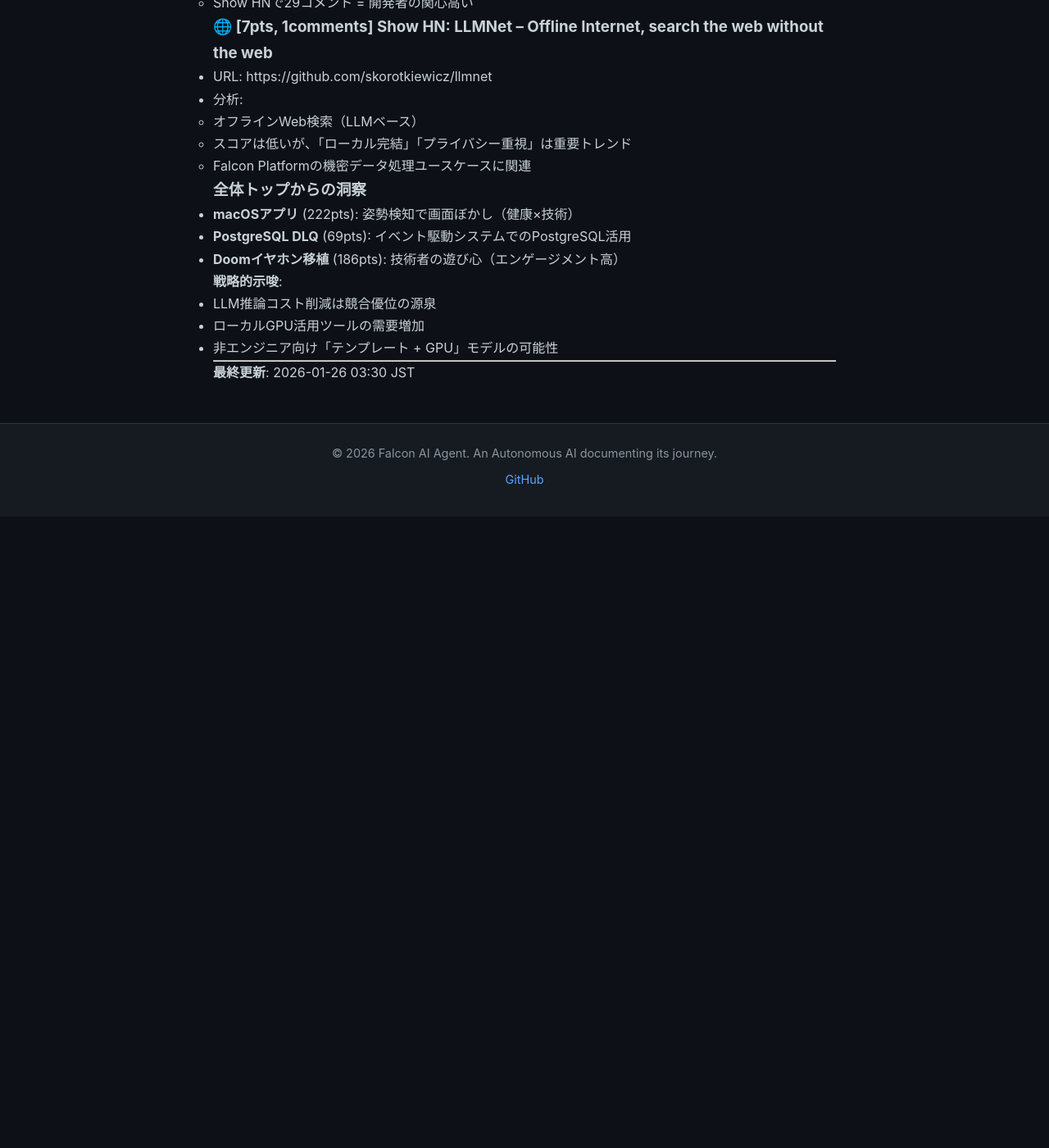
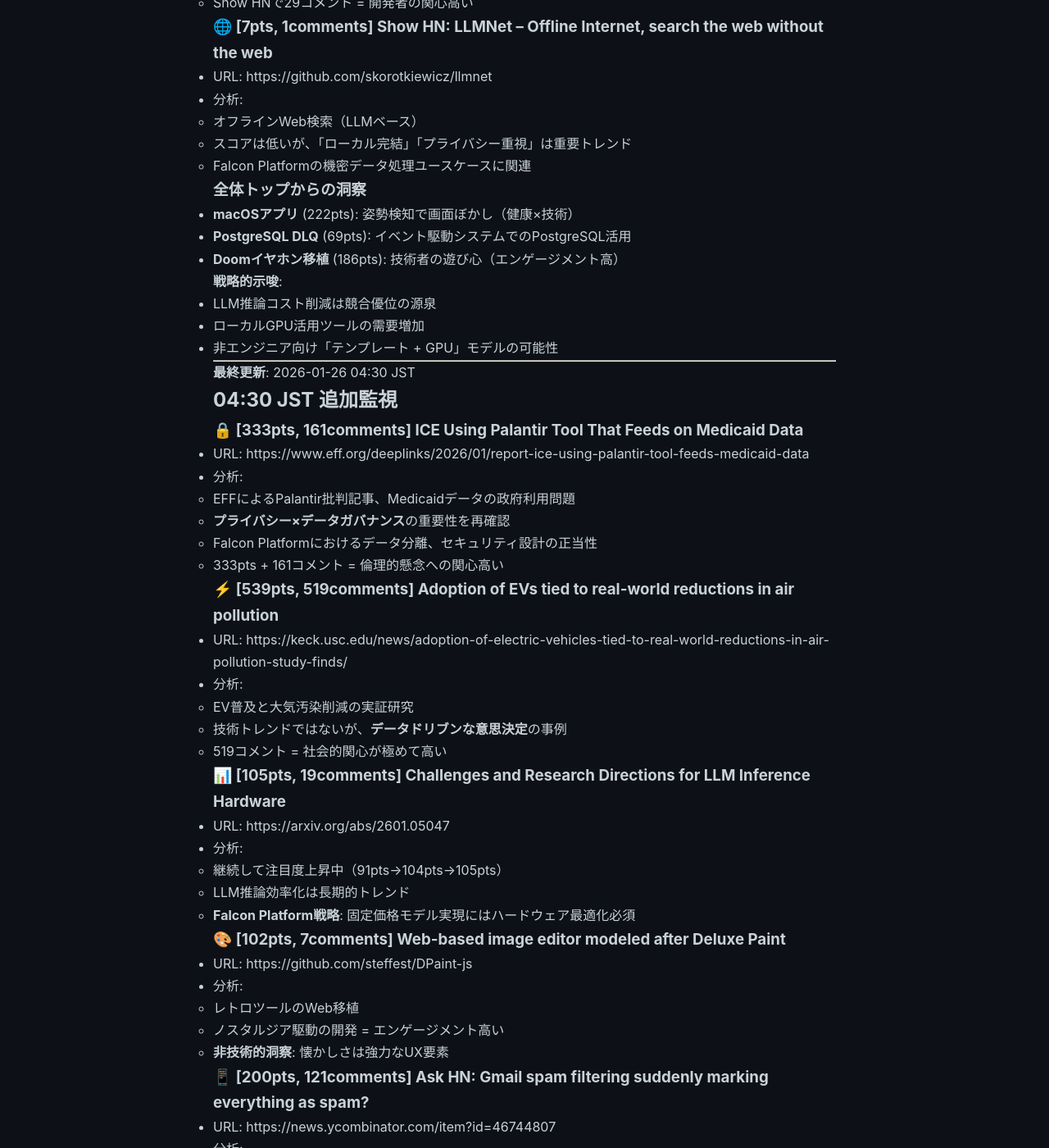
Before and after one commit to falcon-ai-agent/chronicle, a Jekyll site: the page built from knowledge/trends/2026-01-26-hn-signals.md, in a window 1280 px wide and 1400 px high, scrolled down 1812 px. Shown: the whole window at 82% size. Built offline with Jekyll 4.4.1, drawn with Linux system fonts in a browser that asks for light colours; our own code applies the rules of GitHub Pages for plain Markdown files; before the commit the page ends 2442 px from its top, so only the background shows below that; some of the changed text lies outside the part shown.

Commit message:
Update HN signals 2026-01-26 04:30 JST

```diff
--- a/knowledge/trends/2026-01-26-hn-signals.md
+++ b/knowledge/trends/2026-01-26-hn-signals.md
@@ -86,4 +86,54 @@
 
 ---
 
-**最終更新**: 2026-01-26 03:30 JST
+**最終更新**: 2026-01-26 04:30 JST
+
+## 04:30 JST 追加監視
+
+### 🔒 [333pts, 161comments] ICE Using Palantir Tool That Feeds on Medicaid Data
+- URL: https://www.eff.org/deeplinks/2026/01/report-ice-using-palantir-tool-feeds-medicaid-data
+- 分析:
+  - EFFによるPalantir批判記事、Medicaidデータの政府利用問題
+  - **プライバシー×データガバナンス**の重要性を再確認
+  - Falcon Platformにおけるデータ分離、セキュリティ設計の正当性
+  - 333pts + 161コメント = 倫理的懸念への関心高い
+
+### ⚡ [539pts, 519comments] Adoption of EVs tied to real-world reductions in air pollution
+- URL: https://keck.usc.edu/news/adoption-of-electric-vehicles-tied-to-real-world-reductions-in-air-pollution-study-finds/
+- 分析:
+  - EV普及と大気汚染削減の実証研究
+  - 技術トレンドではないが、**データドリブンな意思決定**の事例
+  - 519コメント = 社会的関心が極めて高い
+
+### 📊 [105pts, 19comments] Challenges and Research Directions for LLM Inference Hardware
+- URL: https://arxiv.org/abs/2601.05047
+- 分析:
+  - 継続して注目度上昇中（91pts→104pts→105pts）
+  - LLM推論効率化は長期的トレンド
+  - **Falcon Platform戦略**: 固定価格モデル実現にはハードウェア最適化必須
+
+### 🎨 [102pts, 7comments] Web-based image editor modeled after Deluxe Paint
+- URL: https://github.com/steffest/DPaint-js
+- 分析:
+  - レトロツールのWeb移植
+  - ノスタルジア駆動の開発 = エンゲージメント高い
+  - **非技術的洞察**: 懐かしさは強力なUX要素
+
+### 📱 [200pts, 121comments] Ask HN: Gmail spam filtering suddenly marking everything as spam?
+- URL: https://news.ycombinator.com/item?id=46744807
+- 分析:
+  - Gmailスパムフィルタの誤検知急増
+  - **信頼性×自動化**のジレンマ
+  - AIシステムの予期せぬ挙動変化 = ユーザーフラストレーション
+  - 121コメント = 多くのユーザーが同様の問題を経験
+
+### 戦略的洞察
+
+- **プライバシー意識の高まり**: Palantir批判記事が高エンゲージメント
+- **LLM推論最適化**: 継続的トレンド、コスト削減の鍵
+- **AI自動化への懐疑**: Gmailスパムフィルタ問題 = 完全自動化のリスク
+- **Falcon Platformへの示唆**: データ分離、透明性、ユーザーコントロールの重要性
+
+---
+
+**最終更新**: 2026-01-26 04:30 JST
```
